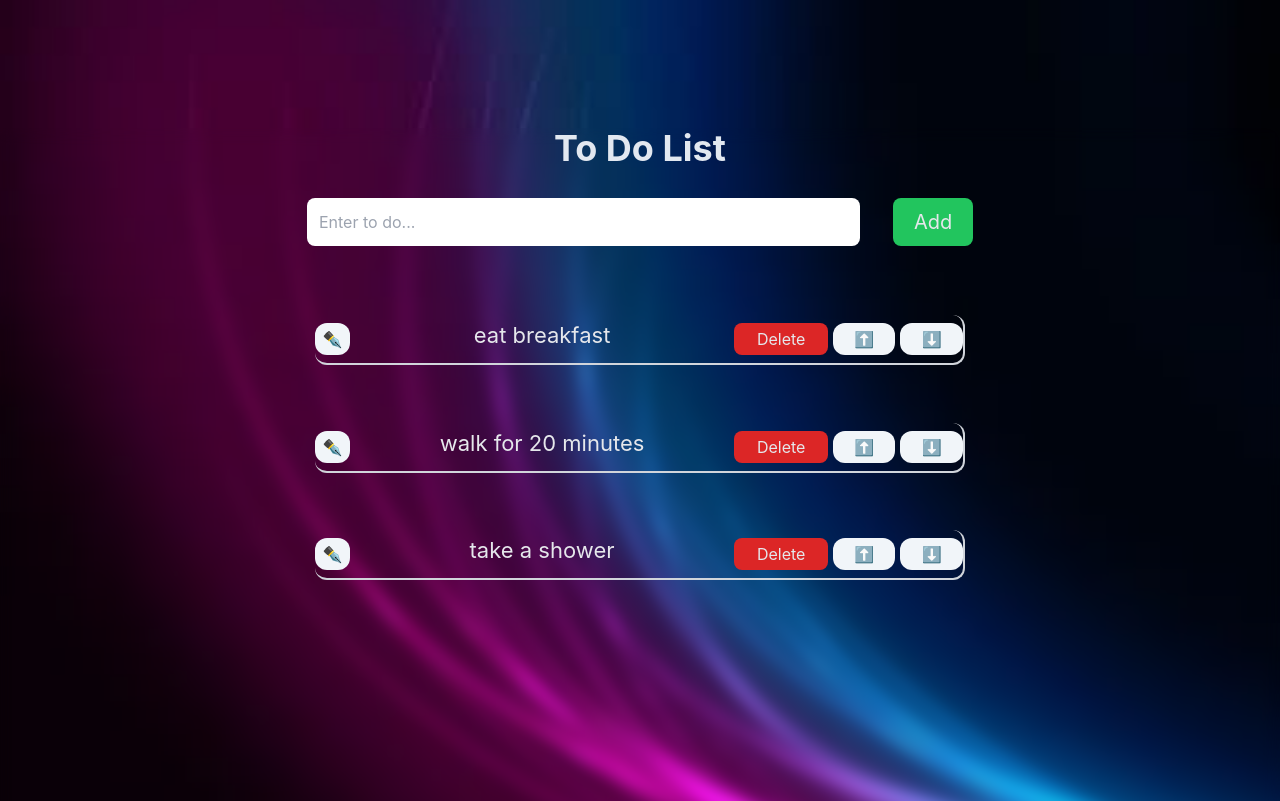
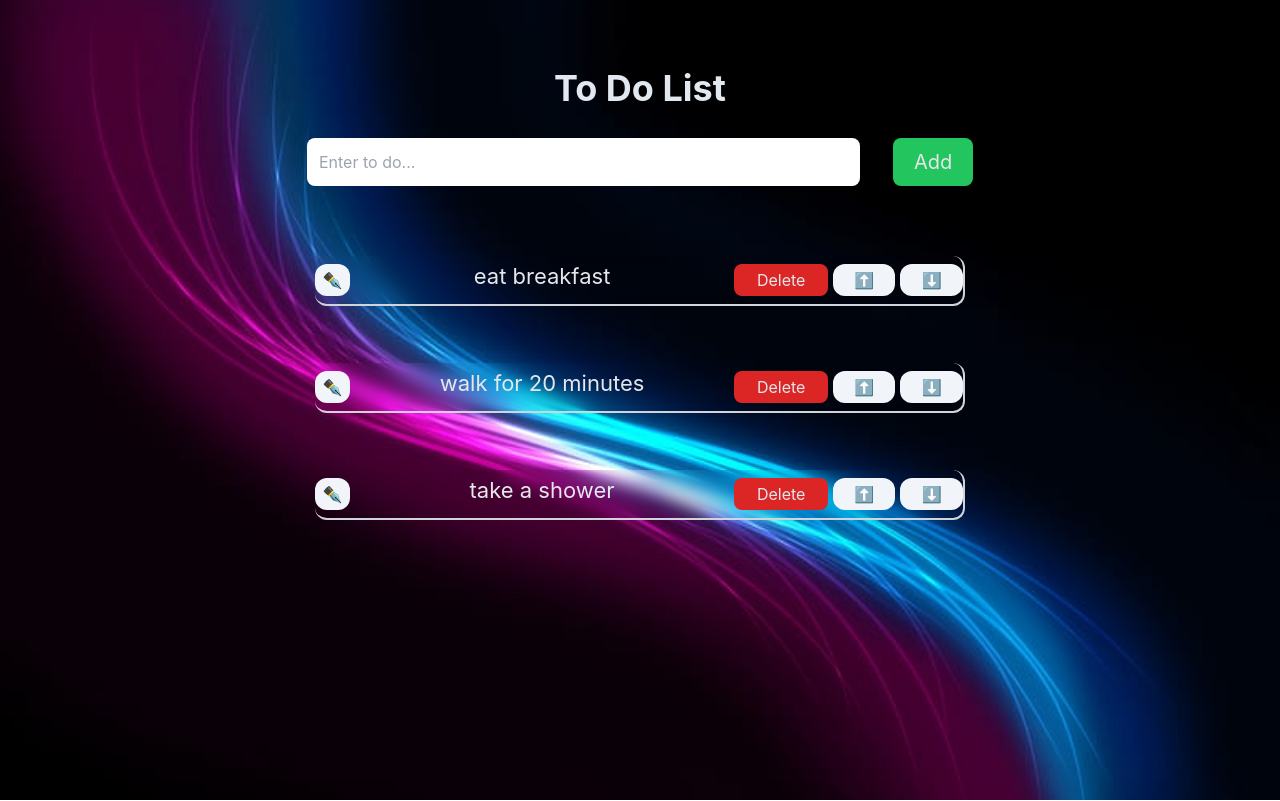
Before and after one commit to tajulafreen/to-do-react, a React (Create React App) app: page / in a window 1280 px wide. Shown: the top 801 px of the page. Built offline with nearby package versions, Linux system fonts and the light colour scheme.

Commit message:
add overflow

```diff
--- a/src/App.js
+++ b/src/App.js
@@ -2,7 +2,7 @@ import "./App.css";
 import ToDoList from "./components/ToDoList";
 function App() {
   return (
-    <div className="App justify-center h-[80%] lg:h-[60%] w-[90%] lg:w-[60%] m-auto my-[10%]">
+    <div className="App justify-center h-[80%] lg:h-[60%] w-[90%] lg:w-[60%] m-auto my-[3%] overflow-hidden">
       <ToDoList />
     </div>
   );
--- a/src/components/TaskItem.jsx
+++ b/src/components/TaskItem.jsx
@@ -15,7 +15,7 @@ const TaskItem = ({
   return (
     <li
       key={index}
-      className=" bg-transparent  border-b-2 border-r-2 border-gray-300 m-[3%] h-[50px] flex flex-row justify-between rounded-xl gap-[5px]"
+      className=" bg-transparent backdrop-blur  border-b-2 border-r-2 border-gray-300 m-[3%] h-[50px] flex flex-row justify-between rounded-xl gap-[5px]"
     >
       <button
         onClick={() => editTask(index)}
--- a/src/components/ToDoList.jsx
+++ b/src/components/ToDoList.jsx
@@ -1,6 +1,7 @@
 import React, { useState } from "react";
 import TaskItem from "./TaskItem";
 import AddTask from "./AddTask";
+import "./styles/TodoList.css";
 const ToDoList = () => {
   const [tasks, setTasks] = useState([
     "eat breakfast",
@@ -73,7 +74,7 @@ const ToDoList = () => {
           newTask={newTask}
           handleInputChange={handleInputChange}
         />
-        <ol className="my-[7%] flex flex-col gap-4">
+        <ol className="my-[7%] flex flex-col gap-4 h-[45vh] overflow-auto scrollbar ">
           {tasks.map((task, index) => (
             <TaskItem
               key={index}
--- /dev/null
+++ b/src/components/styles/TodoList.css
@@ -0,0 +1,17 @@
+.scrollbar::-webkit-scrollbar {
+    width: 6px;
+
+  }
+
+  .scrollbar::-webkit-scrollbar-track {
+    background: inherit;
+  }
+
+  .scrollbar::-webkit-scrollbar-thumb {
+    background: #78777791;
+    border-radius: 6px;
+  }
+
+  .scrollbar::-webkit-scrollbar-thumb:hover {
+    background: #b1b0b091;
+  }
--- a/src/index.css
+++ b/src/index.css
@@ -12,8 +12,4 @@ body {
   background-image: url('/public/background.jpg'); /* Replace 'background.jpg' with your image path */
   background-size: cover;
   background-repeat: no-repeat;
-  backdrop-filter: blur(8px);
-  height: 200vh;
- -webkit-backdrop-filter: blur(8px);
-  overflow: hidden;
 }
```
